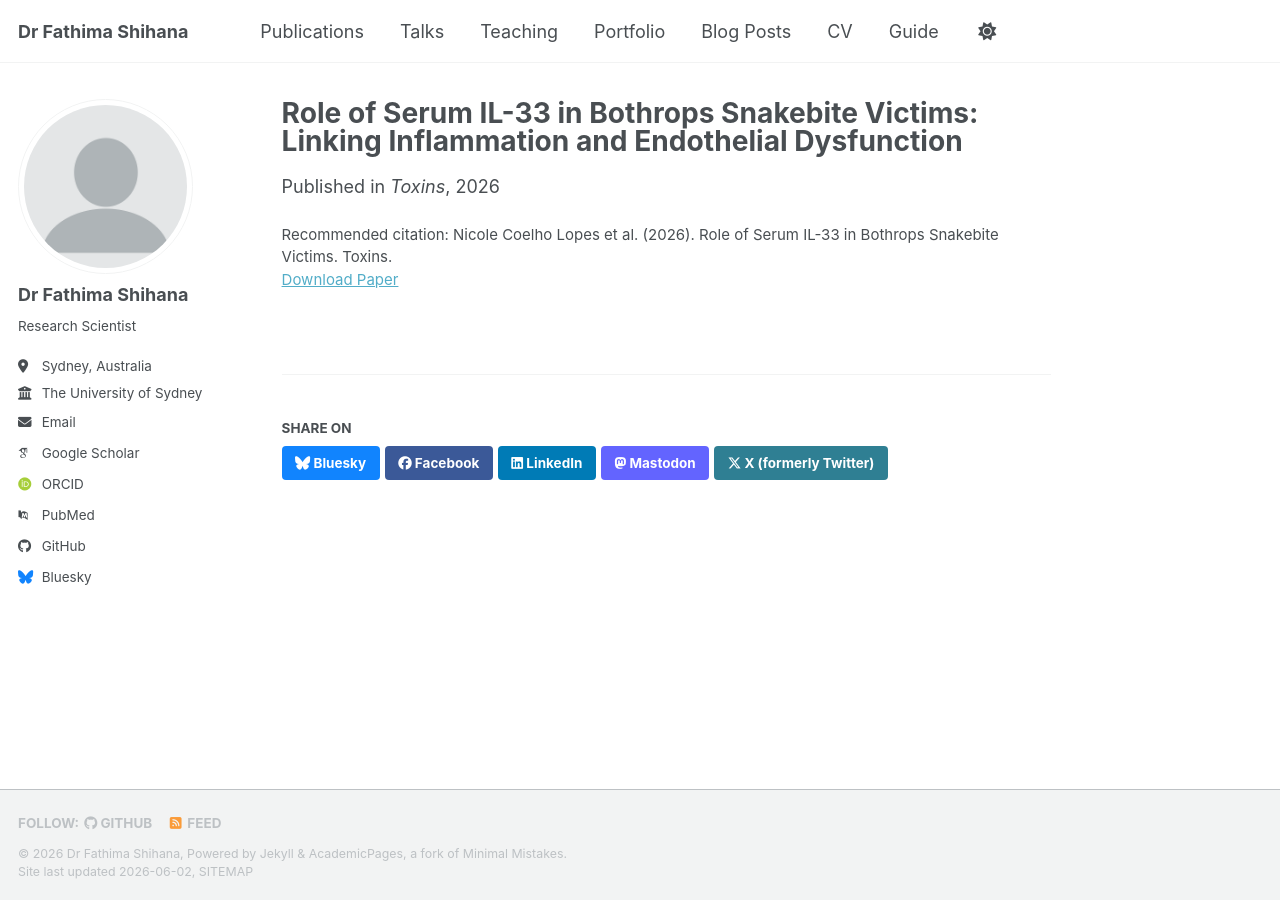
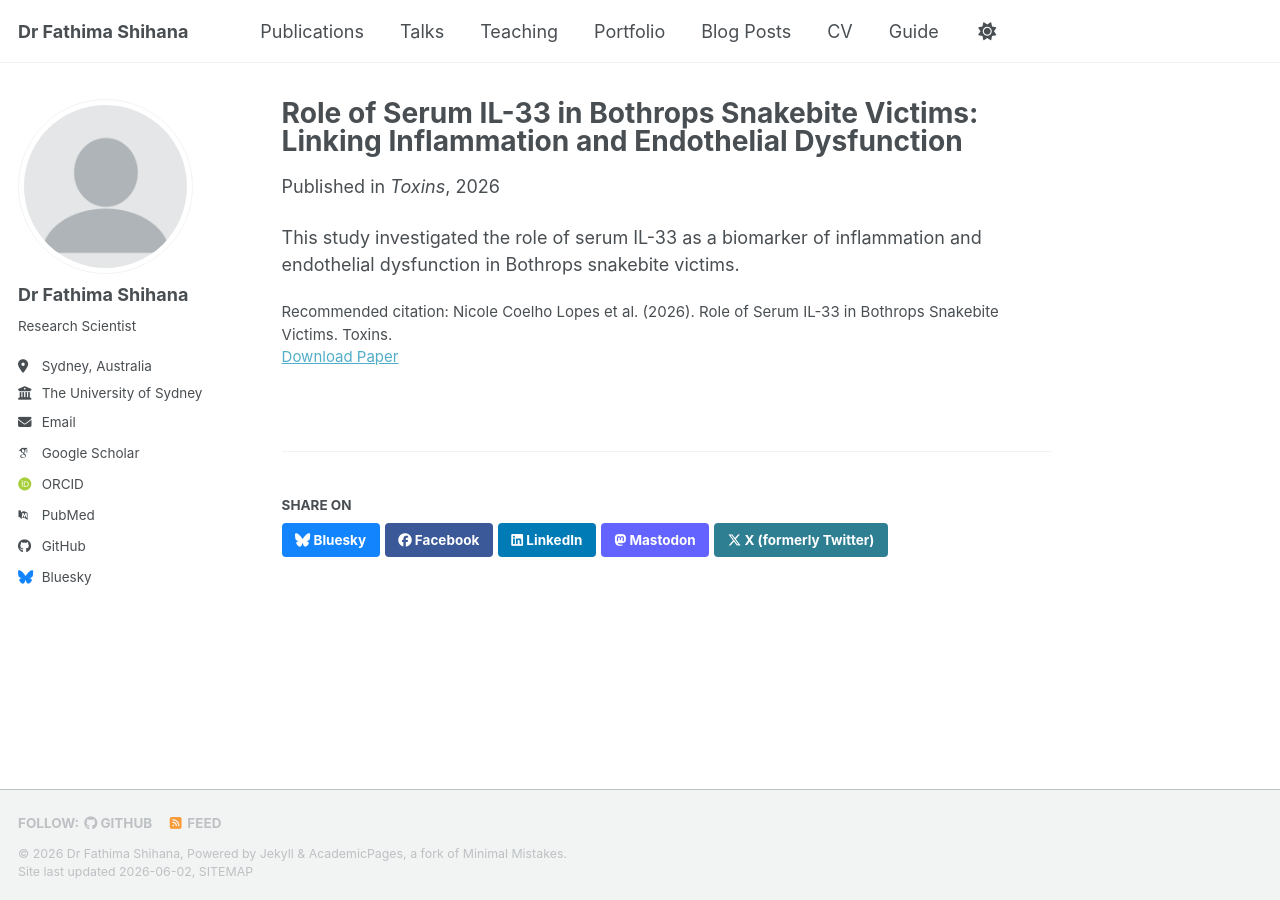
Before and after one commit to fathimashihana/fathimashihana.github.io, a Jekyll site: the page built from _publications/2026-Role of Serum IL-33 in Bothrops Snakebite Victims: Linking Inflammation and Endothelial Dysfunction.md, in a window 1280 px wide. Built offline with Jekyll 4.4.1, drawn with Linux system fonts in a browser that asks for light colours; some web fonts are replaced; a script bundle is joined from its source files by our own code; library files that are not in the unit come from our copies.

Commit message:
Update 2026-Role of Serum IL-33 in Bothrops Snakebite Victims: Linking Inflammation and Endothelial Dysfunction.md

```diff
--- a/_publications/2026-Role of Serum IL-33 in Bothrops Snakebite Victims: Linking Inflammation and Endothelial Dysfunction.md
+++ b/_publications/2026-Role of Serum IL-33 in Bothrops Snakebite Victims: Linking Inflammation and Endothelial Dysfunction.md
@@ -10,3 +10,4 @@ citation: 'Nicole Coelho Lopes et al. (2026). Role of Serum IL-33 in Bothrops Sn
 
 excerpt: 'Investigation of inflammatory biomarkers and endothelial dysfunction in snakebite victims.'
 ---
+This study investigated the role of serum IL-33 as a biomarker of inflammation and endothelial dysfunction in Bothrops snakebite victims.
```
